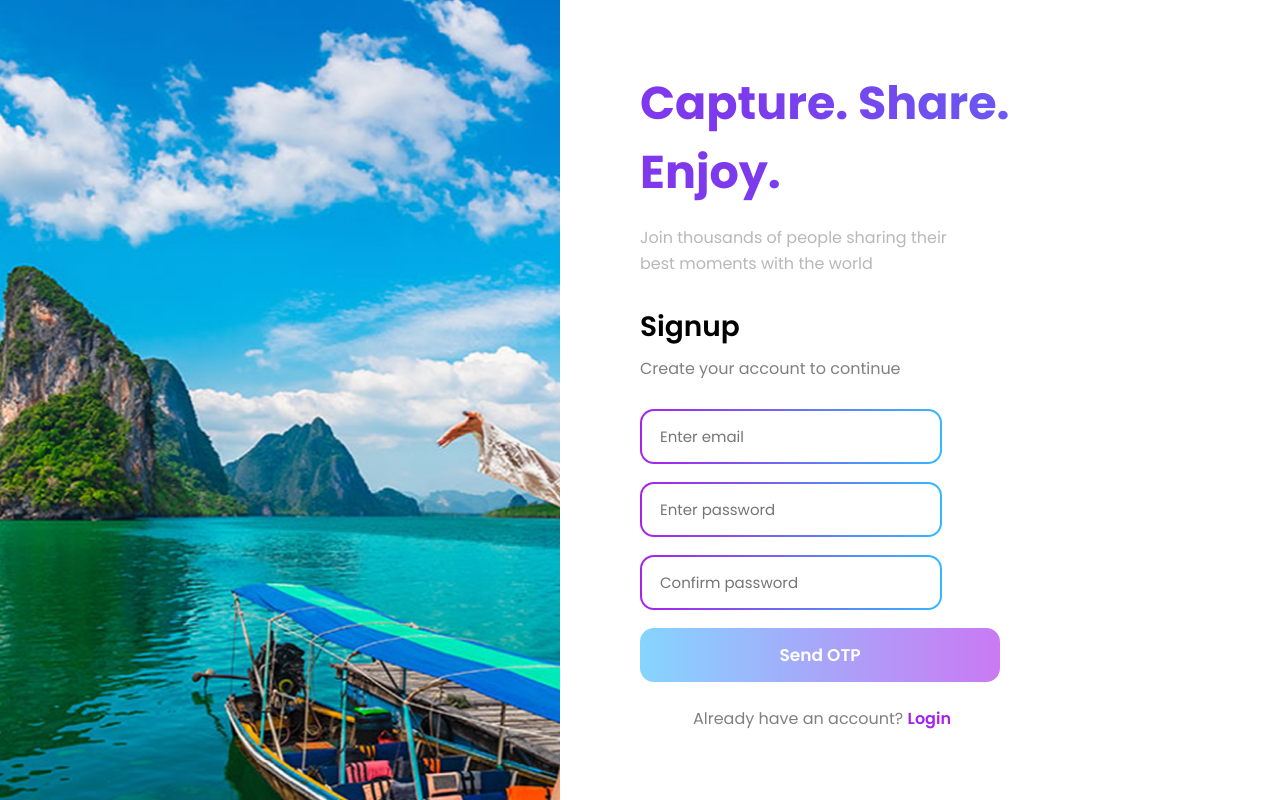
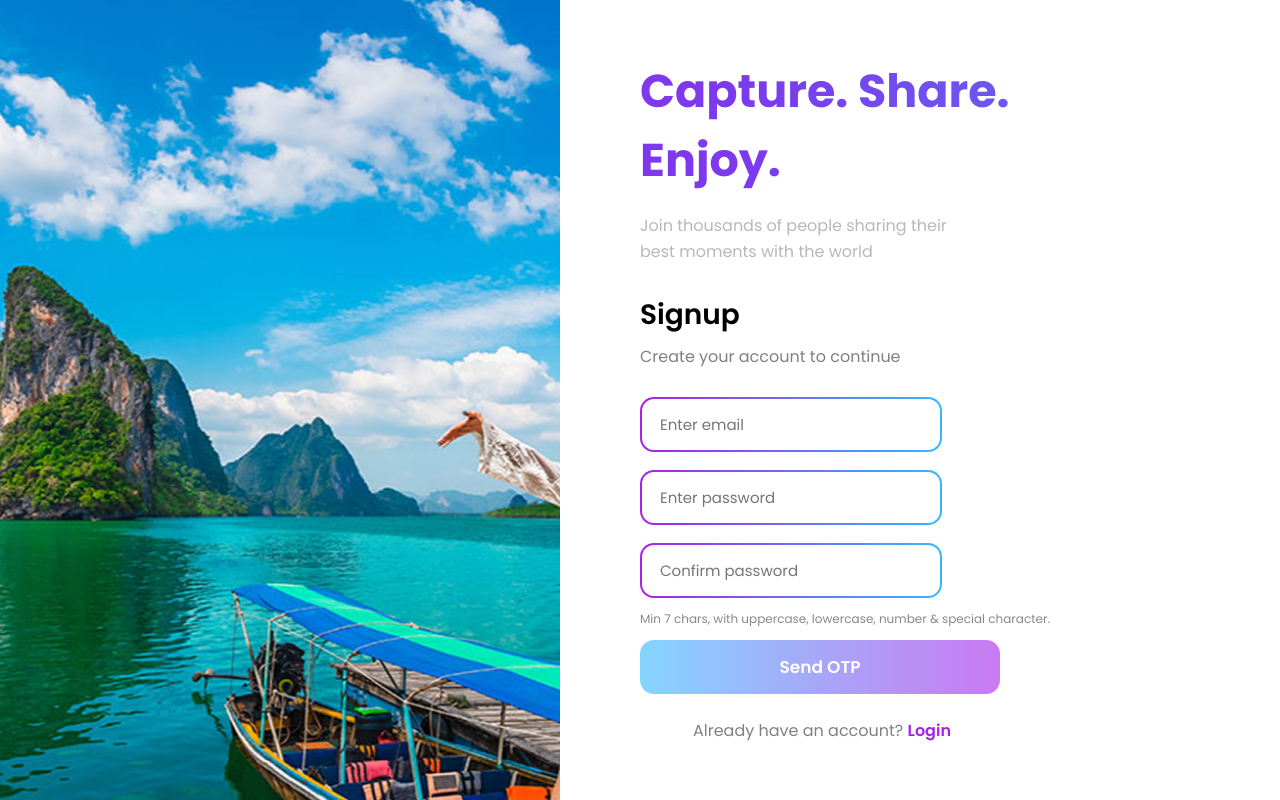
Before and after one commit to WallOfMemories/SnapWall-frontend, a React (Vite) app: page /signup in a window 1280 px wide. Built offline with nearby package versions, Linux system fonts and the light colour scheme; no server answers.

Commit message:
added Google AdSense script

```diff
--- a/src/Authentication/Signup.css
+++ b/src/Authentication/Signup.css
@@ -11,6 +11,14 @@
   position: relative;
   overflow: hidden;
 }
+
+.password-hint {
+  font-size: 12px;
+  color: #888;
+  margin-top: -6px;
+  margin-bottom: 12px;
+}
+
 
 /* Base image styles */
 .slide-image {
--- a/src/Authentication/Signup.jsx
+++ b/src/Authentication/Signup.jsx
@@ -165,6 +165,9 @@ const Signup = () => {
           onChange={(e) => setConfirmPassword(e.target.value)}
           disabled={loading}
         />
+          <p className="password-hint">
+            Min 7 chars, with uppercase, lowercase, number & special character.
+          </p>
 
         {error && <p className="error-text">{error}</p>}
 
```
